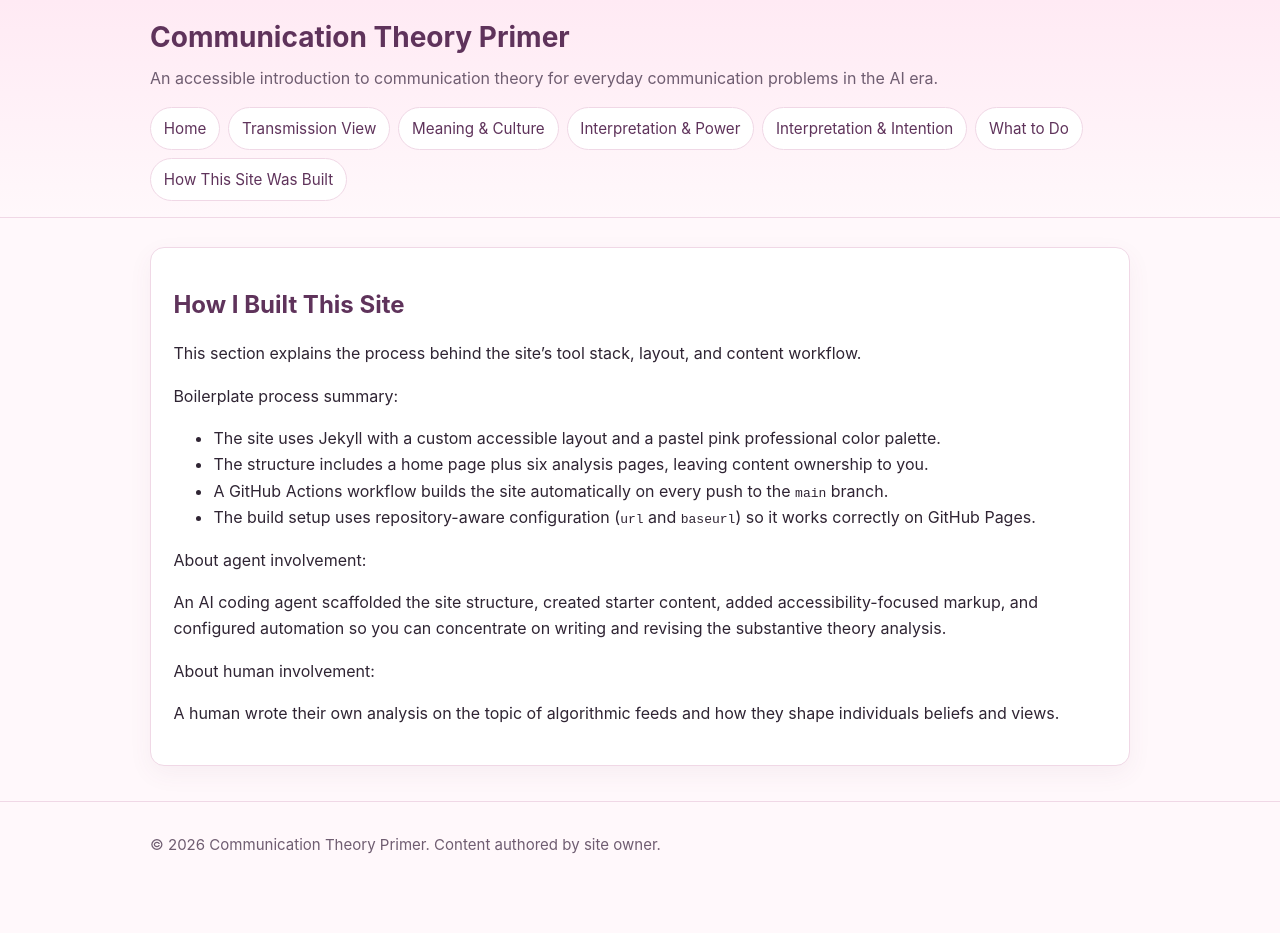
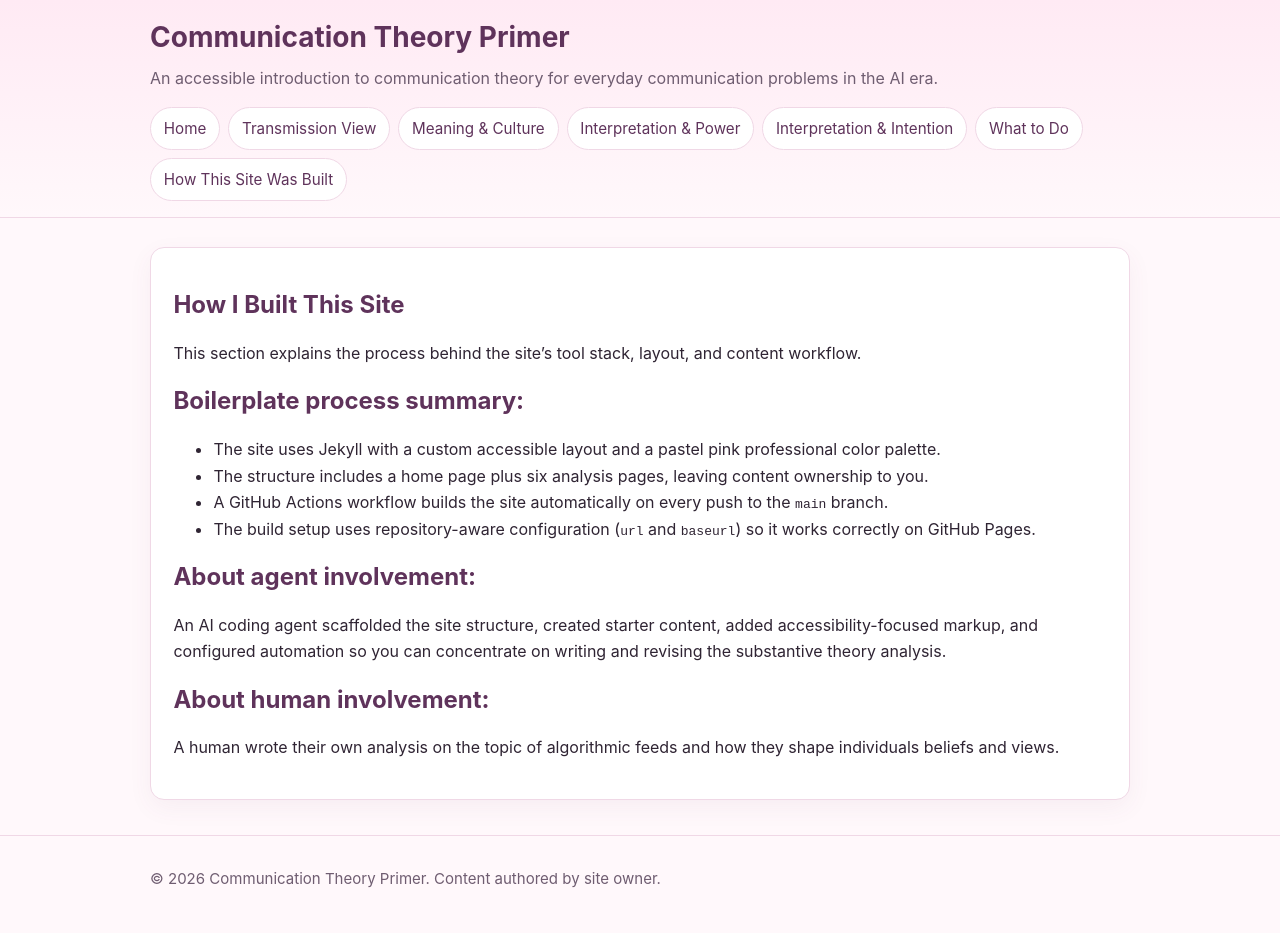
Before and after one commit to abbyfriedman1/comm-primer, a Jekyll site: the page built from pages/how-this-site-was-built.md, in a window 1280 px wide. Built offline with Jekyll 4.4.1, drawn with Linux system fonts in a browser that asks for light colours; before the commit the page ends 900 px from its top, so only the background shows below that.

```diff
--- a/pages/how-this-site-was-built.md
+++ b/pages/how-this-site-was-built.md
@@ -6,17 +6,17 @@ permalink: /pages/how-this-site-was-built.html
 
 This section explains the process behind the site's tool stack, layout, and content workflow.
 
-Boilerplate process summary:
+## Boilerplate process summary:
 
 - The site uses Jekyll with a custom accessible layout and a pastel pink professional color palette.
 - The structure includes a home page plus six analysis pages, leaving content ownership to you.
 - A GitHub Actions workflow builds the site automatically on every push to the `main` branch.
 - The build setup uses repository-aware configuration (`url` and `baseurl`) so it works correctly on GitHub Pages.
 
-About agent involvement:
+## About agent involvement:
 
 An AI coding agent scaffolded the site structure, created starter content, added accessibility-focused markup, and configured automation so you can concentrate on writing and revising the substantive theory analysis.
 
-About human involvement:
+## About human involvement:
 
 A human wrote their own analysis on the topic of algorithmic feeds and how they shape individuals beliefs and views.
```
